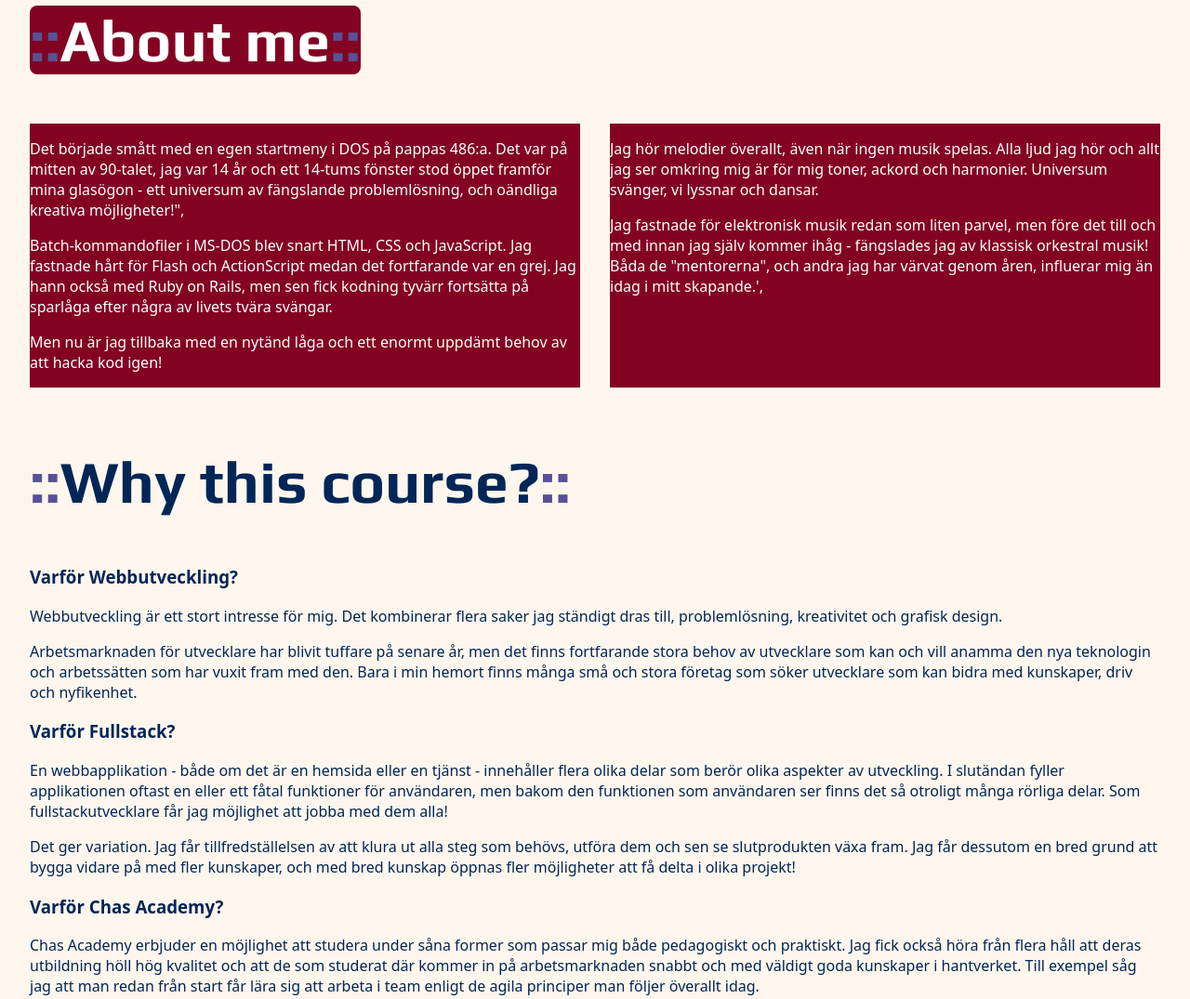
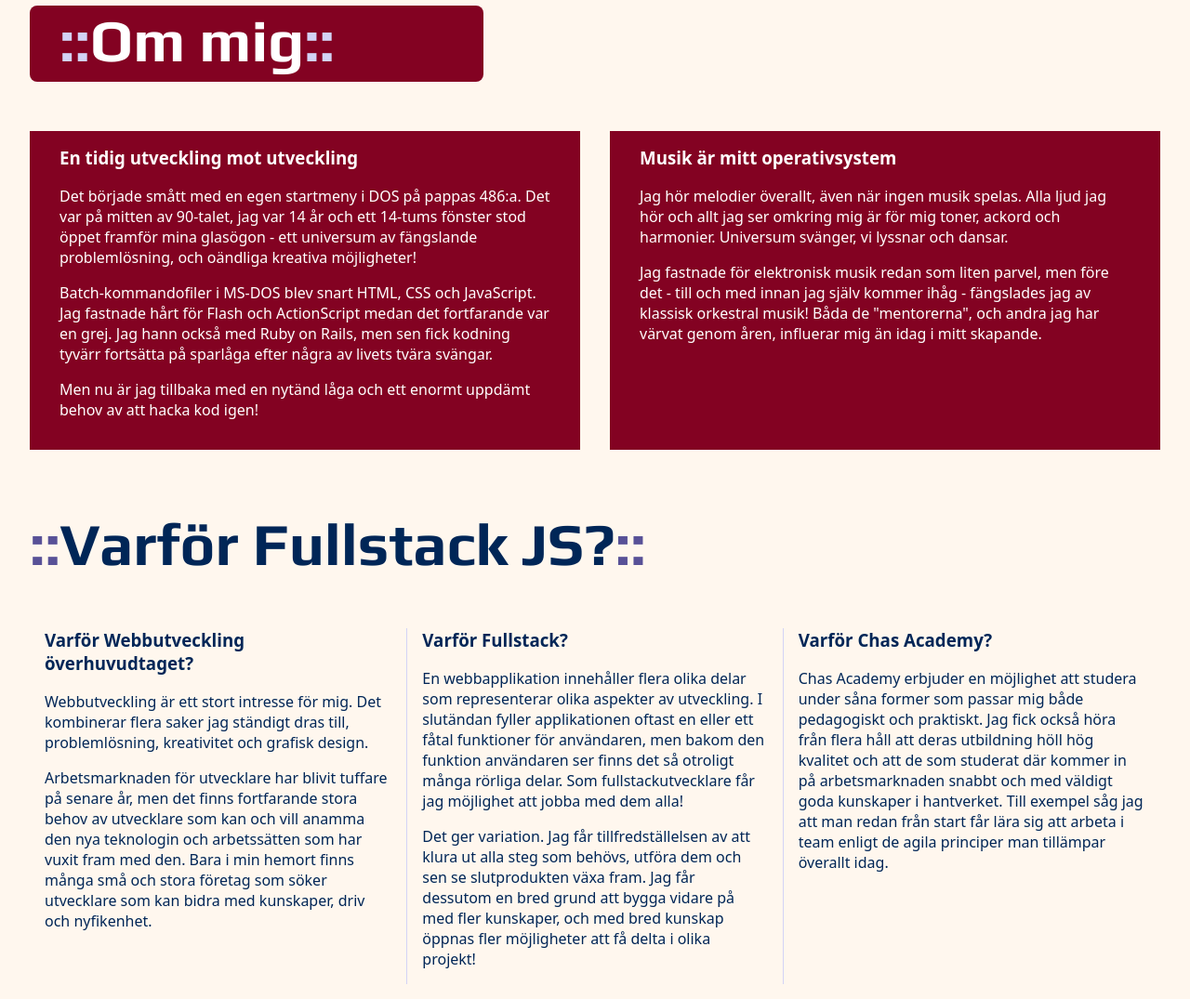
Before and after one commit to bjorneboman/Whois-Bjorn, a plain HTML site: page index.html in a window 1280 px wide. Shown: the part 660-1735 px from the top of the page at 93% size. Drawn offline with Linux system fonts and the light colour scheme.

Commit message:
Some HTML structuring, organizing index.css and improves overall styling

```diff
--- a/index.css
+++ b/index.css
@@ -1,33 +1,25 @@
+/* *************** */
+/* Global settings */
+/* *************** */
+
+/* Standard colors */
 :root {
   --bg-dark: #830222;
   --bg-light: #fff7ee;
   --clr-dark: #002657;
-  --clr-neutral: #585197;
+  --clr-neutral-dark: #585197;
   --clr-light: #ffffff;
+  --clr-neutral-light: #d3d3f5;
 }
 
-.dark-section {
-  color: var(--clr-light);
-  h2 {
-    max-width: fit-content;
-    border-radius: 0.5rem;
-    background-color: var(--bg-dark);
-  }
-  article {
-    background-color: var(--bg-dark);
-  }
-}
-.light-section {
-  background-color: var(--bg-light);
-  color: var(--clr-dark);
-}
+/* Structural elements */
 
 body {
   margin: 0;
   background-color: var(--bg-light);
   color: var(--clr-dark);
   font-family: system-ui, -apple-system, BlinkMacSystemFont, "Segoe UI", Roboto,
-    Oxygen, Ubuntu, Cantarell, "Open Sans", "Helvetica Neue", sans-serif;
+  Oxygen, Ubuntu, Cantarell, "Open Sans", "Helvetica Neue", sans-serif;
 }
 
 header {
@@ -38,10 +30,6 @@ header {
   h1 {
     text-shadow: 0.2rem 0 0.5rem #00000080;
   }
-}
-
-li {
-  list-style-type: none;
 }
 
 nav {
@@ -75,12 +63,93 @@ section {
   background-color: var(--bg-light);
 }
 
+
+
 article {
   max-width: 100rem;
+  margin: 0;
+  padding-inline: 1rem;
   li {
     margin-block: 0.7rem;
   }
 }
+
+footer {
+  background-color: var(--bg-dark);
+  color: var(--clr-light);
+  text-align: center;
+  padding: 1rem;
+}
+
+/* landmarks */
+
+h1 {
+  font-family: "Play";
+  font-size: 2.5rem;
+}
+h2 {
+  font-family: "Play";
+  font-size: 4rem;
+  margin-top: 0;
+}
+h2::before,
+h2::after {
+  content: "::";
+  color: var(--clr-neutral-dark);
+}
+h3 {
+  margin-top: 0;
+}
+
+li {
+  list-style-type: none;
+
+}
+
+/* Other site-wide classes */
+
+.dark-section {
+  color: var(--clr-light);
+  h2 {
+    max-width: fit-content;
+    padding: 0 10rem 0.5rem 2rem;
+    border-radius: 0.5rem;
+    background-color: var(--bg-dark);
+  }
+  h2::before, h2::after {
+    color: var(--clr-neutral-light);
+  }
+  article {
+    padding-inline: 2rem;
+    padding-block: 1rem;
+    background-color: var(--bg-dark);
+  }
+}
+.light-section {
+  background-color: var(--bg-light);
+  color: var(--clr-dark);
+}
+
+.two-col-layout {
+  display: grid;
+  grid-template-columns: 1fr 1fr;
+  grid-template-rows: auto;
+  gap: 2rem;
+}
+.three-col-layout {
+  display: grid;
+  grid-template-columns: 1fr 1fr 1fr;
+  grid-template-rows: auto;
+  /* gap: 2rem; */
+}
+
+.middle-column {
+  border-inline: 1px solid var(--clr-neutral-light);
+
+}
+/* ****************************** */
+/* Specific sections and elements */
+/* ****************************** */
 
 #hero-section {
   min-height: 400px;
@@ -100,82 +169,16 @@ article {
     font-family: "consolas", monospace;
   }
 }
-.two-col-layout {
-  display: grid;
-  grid-template-columns: 1fr 1fr;
-  grid-template-rows: auto;
-  gap: 2rem;
-}
 
-h1 {
-  font-family: "Play";
-  font-size: 2.5rem;
-}
-h2 {
-  font-family: "Play";
-  font-size: 4rem;
-  margin-top: 0;
-}
-h2::before,
-h2::after {
-  content: "::";
-  color: var(--clr-neutral);
-}
 
-/* section {
-    margin-bottom: 2rem;
-    background-color: var(--bg-light);
-    color: var(--clr-dark);
-}
 
-article {
-    background-color: var(--bg-light);
-    color: var(--clr-dark);
-    padding: 1rem;
-    border: 1px solid var(--clr-neutral);
-    border-radius: 4px;
-}
+/* Stuff for later, maybe */
 
+/*
 aside {
     background-color: var(--bg-dark);
     color: var(--clr-light);
     padding: 1rem;
-}
-
-footer {
-    background-color: var(--bg-dark);
-    color: var(--clr-light);
-    text-align: center;
-    padding: 1rem;
-}
-
-h1, h2, h3, h4, h5, h6 {
-    color: var(--clr-dark);
-}
-
-p {
-    color: var(--clr-neutral);
-}
-
-
-li {
-    color: var(--clr-neutral);
-}
-
-a {
-    color: var(--clr-dark);
-    text-decoration: none;
-}
-
-a:hover {
-    color: var(--clr-neutral);
-    text-decoration: underline;
-}
-
-img {
-    max-width: 100%;
-    height: auto;
-    display: block;
 }
 
 button {
@@ -190,7 +193,8 @@ button {
 input, textarea, select {
     background-color: var(--bg-light);
     color: var(--clr-dark);
-    border: 1px solid var(--clr-neutral);
+    border: 1px solid var(--clr-neutral-dark);
     padding: 0.5rem;
     border-radius: 4px;
-} */
+}
+*/
--- a/index.html
+++ b/index.html
@@ -17,9 +17,9 @@
       <h1>Björn Boman - Chas Academy Student</h1>
       <nav>
         <li><a href="#">Whois</a></li>
-        <li><a href="#">Portfolio</a></li>
-        <li><a href="#">CV</a></li>
-        <li><a href="#">Kontakt</a></li>
+        <li><a href="#about-section">Om mig</a></li>
+        <li><a href="#portfolio-section">Portfolio</a></li>
+        <li><a href="#contact-section">Kontakt</a></li>
       </nav>
     </header>
     <main>
@@ -42,14 +42,15 @@
       </section>
 
       <section id="about-section" class="dark-section">
-        <h2>About me</h2>
+        <h2>Om mig</h2>
         <wrapper class="two-col-layout">
           <article>
+            <h3>En tidig utveckling mot utveckling</h3>
             <p>
               Det började smått med en egen startmeny i DOS på pappas 486:a. Det
               var på mitten av 90-talet, jag var 14 år och ett 14-tums fönster
               stod öppet framför mina glasögon - ett universum av fängslande
-              problemlösning, och oändliga kreativa möjligheter!",
+              problemlösning, och oändliga kreativa möjligheter!
             </p>
             <p>
               Batch-kommandofiler i MS-DOS blev snart HTML, CSS och JavaScript.
@@ -64,6 +65,7 @@
             </p>
           </article>
           <article>
+            <h3>Musik är mitt operativsystem</h3>
             <p>
               Jag hör melodier överallt, även när ingen musik spelas. Alla ljud
               jag hör och allt jag ser omkring mig är för mig toner, ackord och
@@ -71,32 +73,50 @@
             </p>
             <p>
               Jag fastnade för elektronisk musik redan som liten parvel, men
-              före det till och med innan jag själv kommer ihåg - fängslades jag
+              före det - till och med innan jag själv kommer ihåg - fängslades jag
               av klassisk orkestral musik! Båda de "mentorerna", och andra jag
-              har värvat genom åren, influerar mig än idag i mitt skapande.',
+              har värvat genom åren, influerar mig än idag i mitt skapande.
             </p>
           </article>
         </wrapper>
       </section>
 
-      <section id="why">
-        <h2>Why this course?</h2>
-        <h3>Varför Webbutveckling?</h3>
-        <p>Webbutveckling är ett stort intresse för mig. Det kombinerar flera saker jag ständigt dras till, problemlösning, kreativitet och grafisk design. </p>
-        <p>Arbetsmarknaden för utvecklare har blivit tuffare på senare år, men det finns fortfarande stora behov av utvecklare som kan och vill anamma den nya teknologin och arbetssätten som har vuxit fram med den. Bara i min hemort finns många små och stora företag som söker utvecklare som kan bidra med kunskaper, driv och nyfikenhet.</p>
-        <h3>Varför Fullstack?</h3>
-        <p>En webbapplikation - både om det är en hemsida eller en tjänst - innehåller flera olika delar som berör olika aspekter av utveckling. I slutändan fyller applikationen oftast en eller ett fåtal funktioner för användaren, men bakom den funktionen som användaren ser finns det så otroligt många rörliga delar. Som fullstackutvecklare får jag möjlighet att jobba med dem alla!
-        </p>
-        <p>Det ger variation. Jag får tillfredställelsen av att klura ut alla steg som behövs, utföra dem och sen se slutprodukten växa fram. Jag får dessutom en bred grund att bygga vidare på med fler kunskaper, och med bred kunskap öppnas fler möjligheter att få delta i olika projekt!</p>
-        <h3>Varför Chas Academy?</h3>
-        <p>Chas Academy erbjuder en möjlighet att studera under såna former som passar mig både pedagogiskt och praktiskt. Jag fick också höra från flera håll att deras utbildning höll hög kvalitet och att de som studerat där kommer in på arbetsmarknaden snabbt och med väldigt goda kunskaper i hantverket. Till exempel såg jag att man redan från start får lära sig att arbeta i team enligt de agila principer man följer överallt idag.</p>
+      <section id="why-section">
+        <h2>Varför Fullstack JS?</h2>
+        <wrapper class="three-col-layout">
+          <article>
+            <h3>Varför Webbutveckling överhuvudtaget?</h3>
+            <p>Webbutveckling är ett stort intresse för mig. Det kombinerar flera saker jag ständigt dras till, problemlösning,
+              kreativitet och grafisk design. </p>
+            <p>Arbetsmarknaden för utvecklare har blivit tuffare på senare år, men det finns fortfarande stora behov av utvecklare
+              som kan och vill anamma den nya teknologin och arbetssätten som har vuxit fram med den. Bara i min hemort finns många
+              små och stora företag som söker utvecklare som kan bidra med kunskaper, driv och nyfikenhet.</p>
+          </article>
+          <article class="middle-column">
+            <h3>Varför Fullstack?</h3>
+            <p>En webbapplikation innehåller flera olika delar som representerar olika
+              aspekter av utveckling. I slutändan fyller applikationen oftast en eller ett fåtal funktioner för användaren, men
+              bakom den funktion användaren ser finns det så otroligt många rörliga delar. Som fullstackutvecklare får jag
+              möjlighet att jobba med dem alla! </p>
+            <p>Det ger variation. Jag får tillfredställelsen av att klura ut alla steg som behövs, utföra dem och sen se
+              slutprodukten växa fram. Jag får dessutom en bred grund att bygga vidare på med fler kunskaper, och med bred kunskap
+              öppnas fler möjligheter att få delta i olika projekt!</p>
+          </article>
+          <article>
+            <h3>Varför Chas Academy?</h3>
+            <p>Chas Academy erbjuder en möjlighet att studera under såna former som passar mig både pedagogiskt och praktiskt. Jag
+              fick också höra från flera håll att deras utbildning höll hög kvalitet och att de som studerat där kommer in på
+              arbetsmarknaden snabbt och med väldigt goda kunskaper i hantverket. Till exempel såg jag att man redan från start får
+              lära sig att arbeta i team enligt de agila principer man tillämpar överallt idag.</p>
+          </article>
+        </wrapper>
       </section>
 
-      <section id="portfolio" class="dark-section">
+      <section id="portfolio-section" class="dark-section">
         <h2>Portfolio</h2>
       </section>
 
-      <section id="contact">
+      <section id="contact-section">
         <h2>Kontakta mig</h2>
       </section>
     </main>
```
